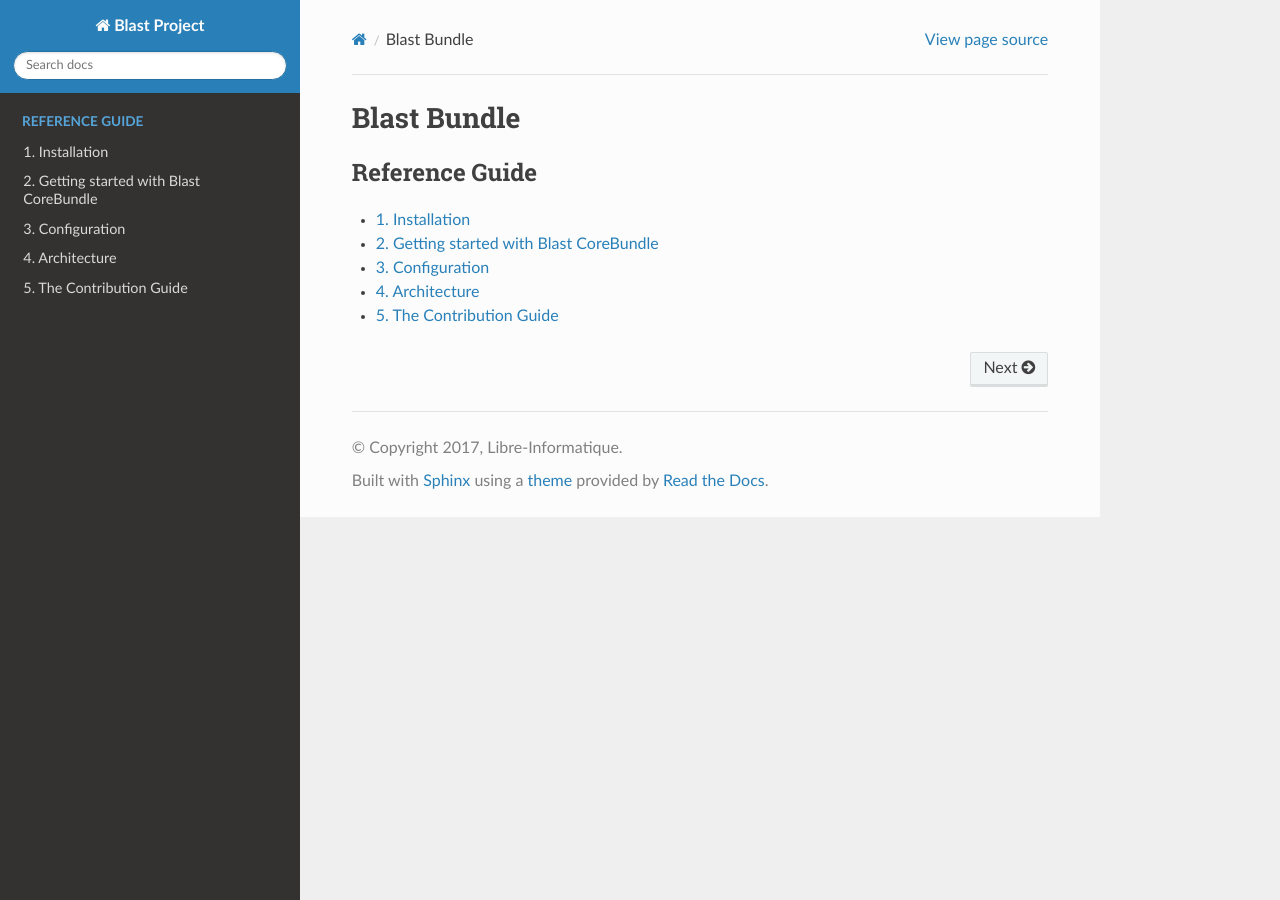
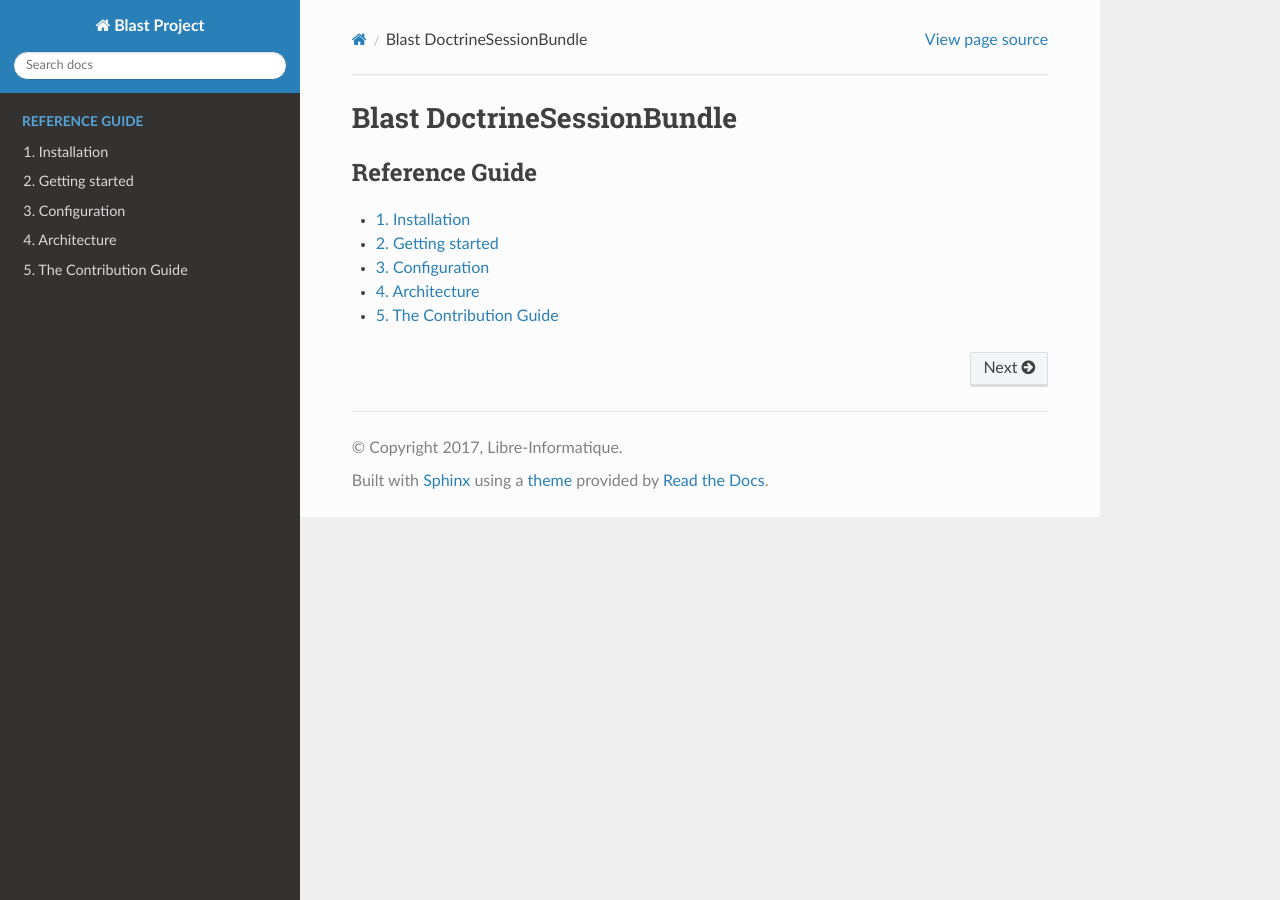
Before and after one commit to blast-project/CsvImportBundle, a Sphinx documentation site: the page built from Resources/doc/index.rst, in a window 1280 px wide. Built offline with Sphinx 7.4.7 and the Read the Docs theme 2.0.0, drawn with Linux system fonts in a browser that asks for light colours.

```diff
--- a/Resources/doc/index.rst
+++ b/Resources/doc/index.rst
@@ -1,6 +1,6 @@
-============
-Blast Bundle
-============
+===========================
+Blast DoctrineSessionBundle
+===========================
 
 
 .. toctree::
--- a/Resources/doc/reference/getting_started.rst
+++ b/Resources/doc/reference/getting_started.rst
@@ -1,2 +1,2 @@
-Getting started with Blast CoreBundle
-=====================================
+Getting started
+================
```
